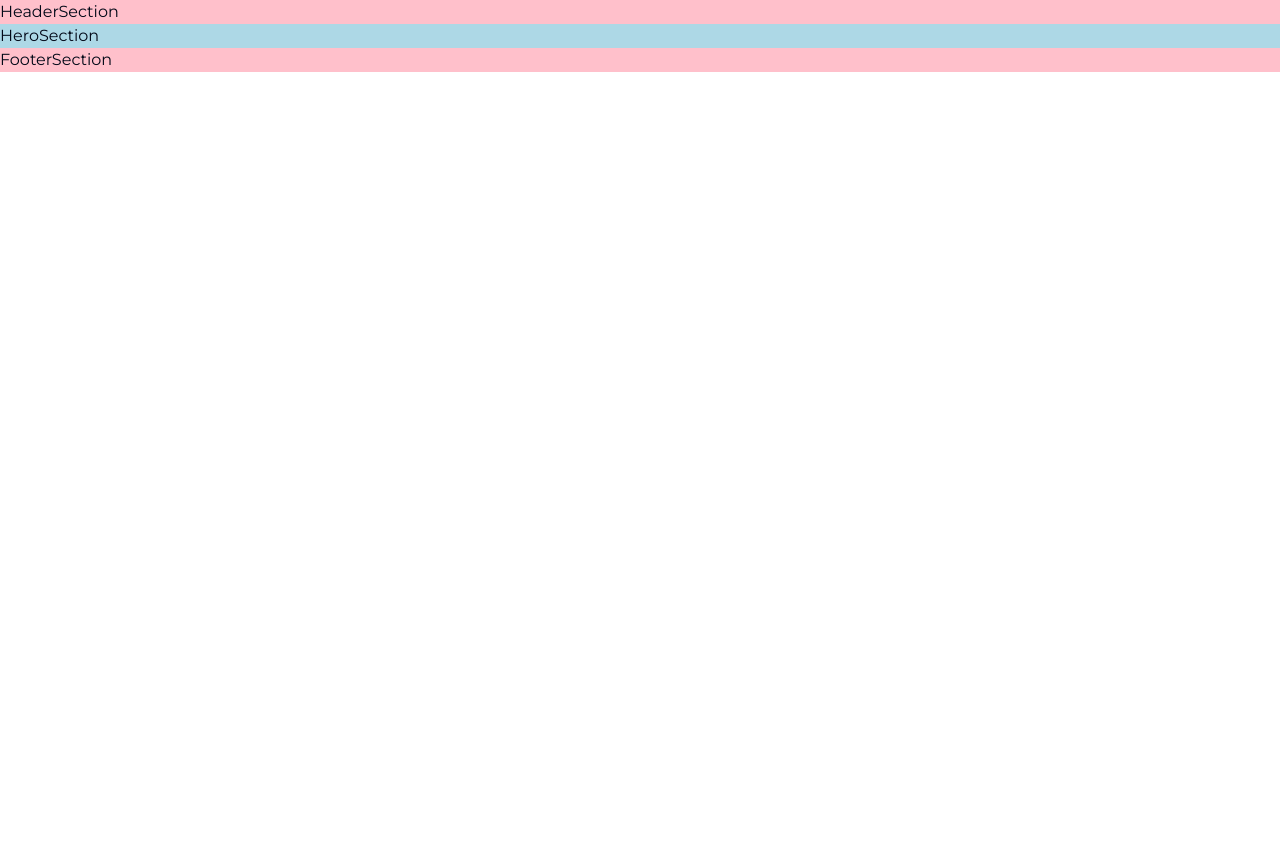
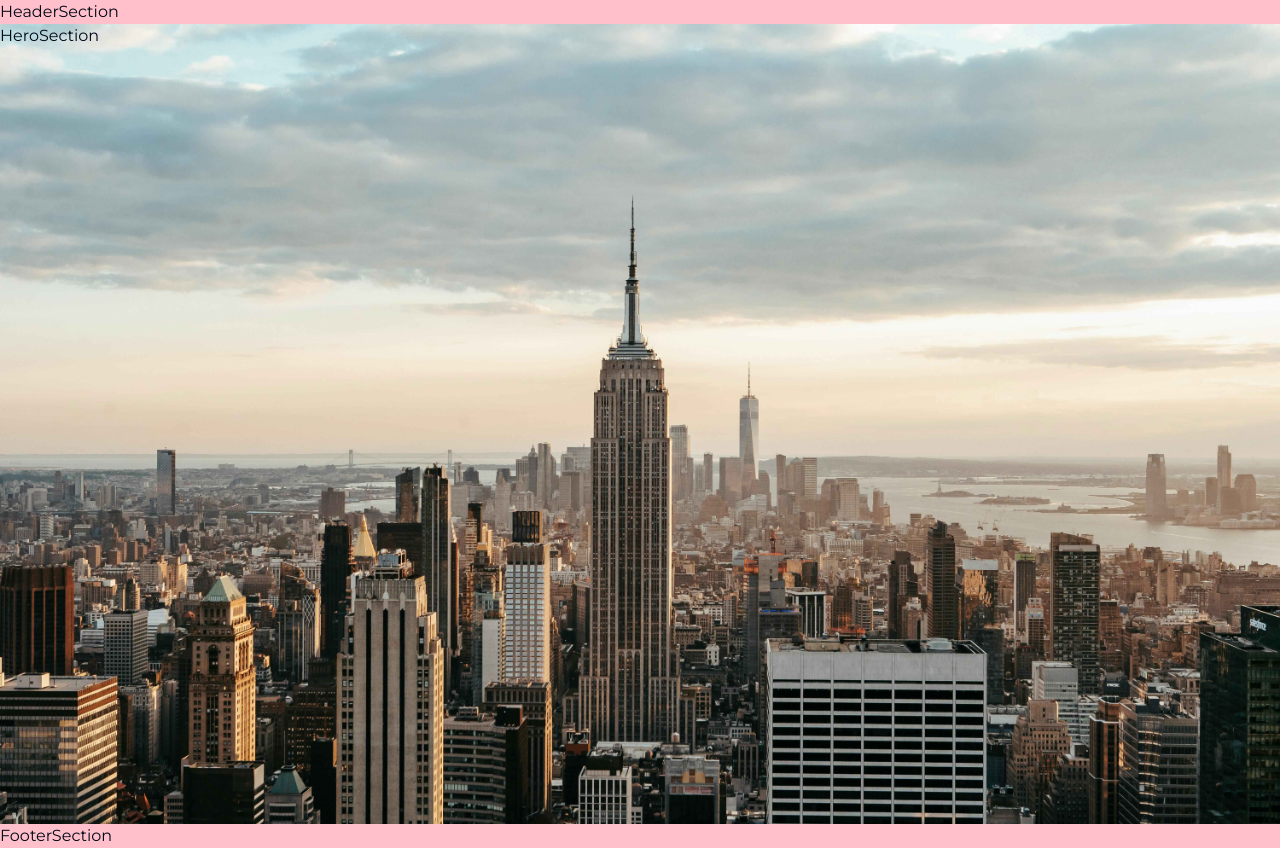
Before and after one commit to dewanwakilahmed/kesef-capital-group-v0, a Next.js app: page / in a window 1280 px wide. Before the commit the page ends 800 px from the top, so only its background shows below. Built offline with nearby package versions, Linux system fonts and the light colour scheme.

Commit message:
Added backgroundImage and objectFit to tailwind config

```diff
--- a/sections/home-page/hero-section/hero-section.css
+++ b/sections/home-page/hero-section/hero-section.css
@@ -1,3 +1,5 @@
 .hero-section {
-  background-color: lightblue;
+  @apply bg-home-hero
+  bg-cover
+  h-screen;
 }
--- a/tailwind.config.ts
+++ b/tailwind.config.ts
@@ -72,6 +72,16 @@ const config = {
         'accordion-down': 'accordion-down 0.2s ease-out',
         'accordion-up': 'accordion-up 0.2s ease-out',
       },
+      backgroundImage: {
+        'home-hero': "url('/images/ny-business-district.jpg')",
+      },
+      objectFit: {
+        fill: 'fill',
+        contain: 'contain',
+        cover: 'cover',
+        none: 'none',
+        'scale-down': 'scale-down',
+      },
     },
   },
   plugins: [require('tailwindcss-animate')],
```
